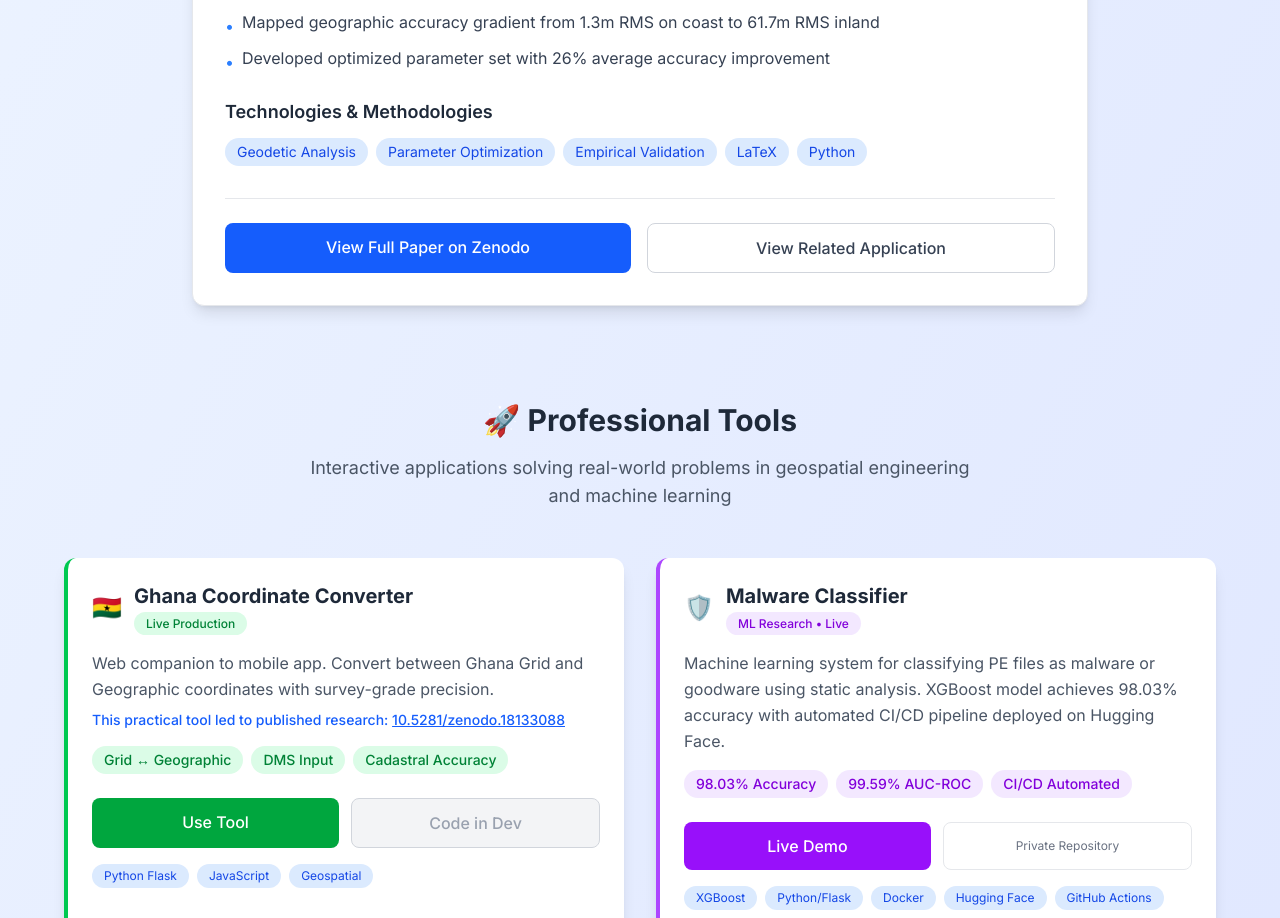
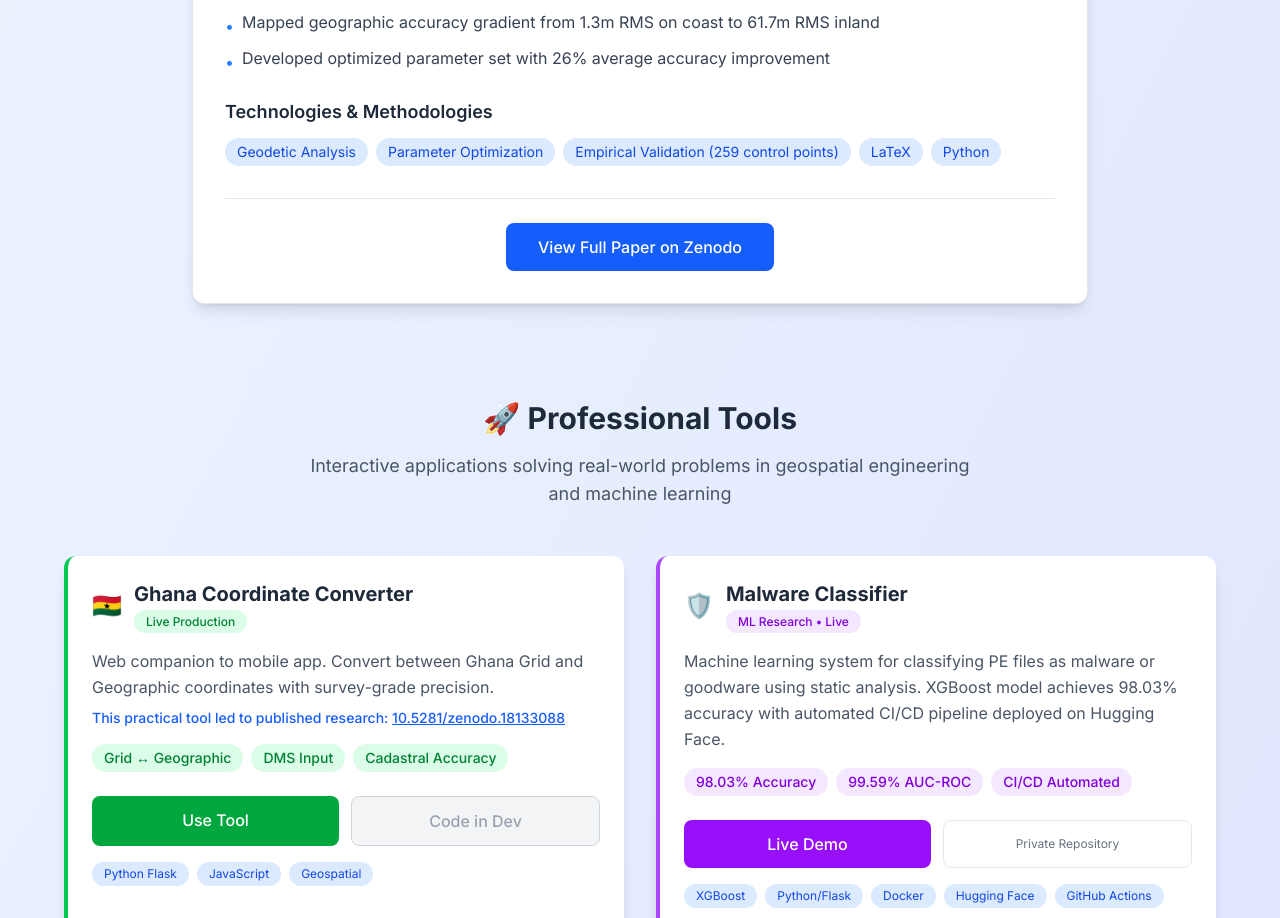
Before and after one commit to life2allsofts/tetteh-apotey, a Next.js app: page / in a window 1280 px wide. Shown: the part 1300-2218 px from the top of the page. Built offline with nearby package versions, Linux system fonts and the light colour scheme; no server answers; the database is empty.

Commit message:
Remove View Related Application button from Research section (private repo 404)

```diff
--- a/components/sections/ResearchSection.tsx
+++ b/components/sections/ResearchSection.tsx
@@ -71,28 +71,21 @@ export default function ResearchSection() {
             <div className="flex flex-wrap gap-2">
               <span className="bg-blue-100 text-blue-700 text-sm px-3 py-1 rounded-full">Geodetic Analysis</span>
               <span className="bg-blue-100 text-blue-700 text-sm px-3 py-1 rounded-full">Parameter Optimization</span>
-              <span className="bg-blue-100 text-blue-700 text-sm px-3 py-1 rounded-full">Empirical Validation</span>
+              <span className="bg-blue-100 text-blue-700 text-sm px-3 py-1 rounded-full">Empirical Validation (259 control points)</span>
               <span className="bg-blue-100 text-blue-700 text-sm px-3 py-1 rounded-full">LaTeX</span>
               <span className="bg-blue-100 text-blue-700 text-sm px-3 py-1 rounded-full">Python</span>
             </div>
           </div>
 
-          <div className="flex flex-col sm:flex-row gap-4 pt-6 border-t border-gray-200">
+          {/* Single Button - View Full Paper Only */}
+          <div className="flex justify-center pt-6 border-t border-gray-200">
             <a
               href="https://doi.org/10.5281/zenodo.18133088"
               target="_blank"
               rel="noopener noreferrer"
-              className="flex-1 bg-blue-600 hover:bg-blue-700 text-white text-center py-3 px-4 rounded-lg transition-colors duration-200 font-medium"
+              className="w-full sm:w-auto bg-blue-600 hover:bg-blue-700 text-white text-center py-3 px-8 rounded-lg transition-colors duration-200 font-medium"
             >
               View Full Paper on Zenodo
-            </a>
-            <a
-              href="https://github.com/life2allsofts/ita_gh_surveyor_gps"
-              target="_blank"
-              rel="noopener noreferrer"
-              className="flex-1 border border-gray-300 hover:border-gray-400 text-gray-700 text-center py-3 px-4 rounded-lg transition-colors duration-200 font-medium hover:bg-gray-50"
-            >
-              View Related Application
             </a>
           </div>
         </div>
```
